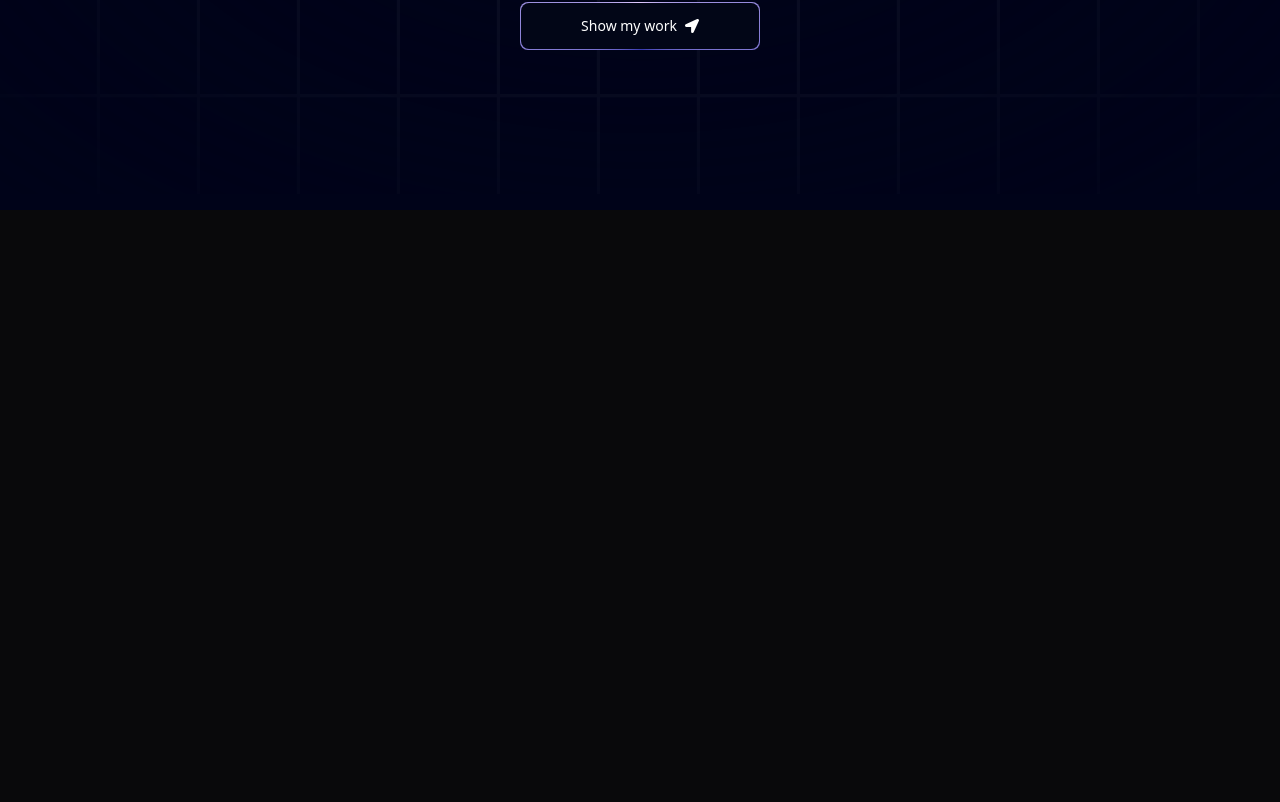
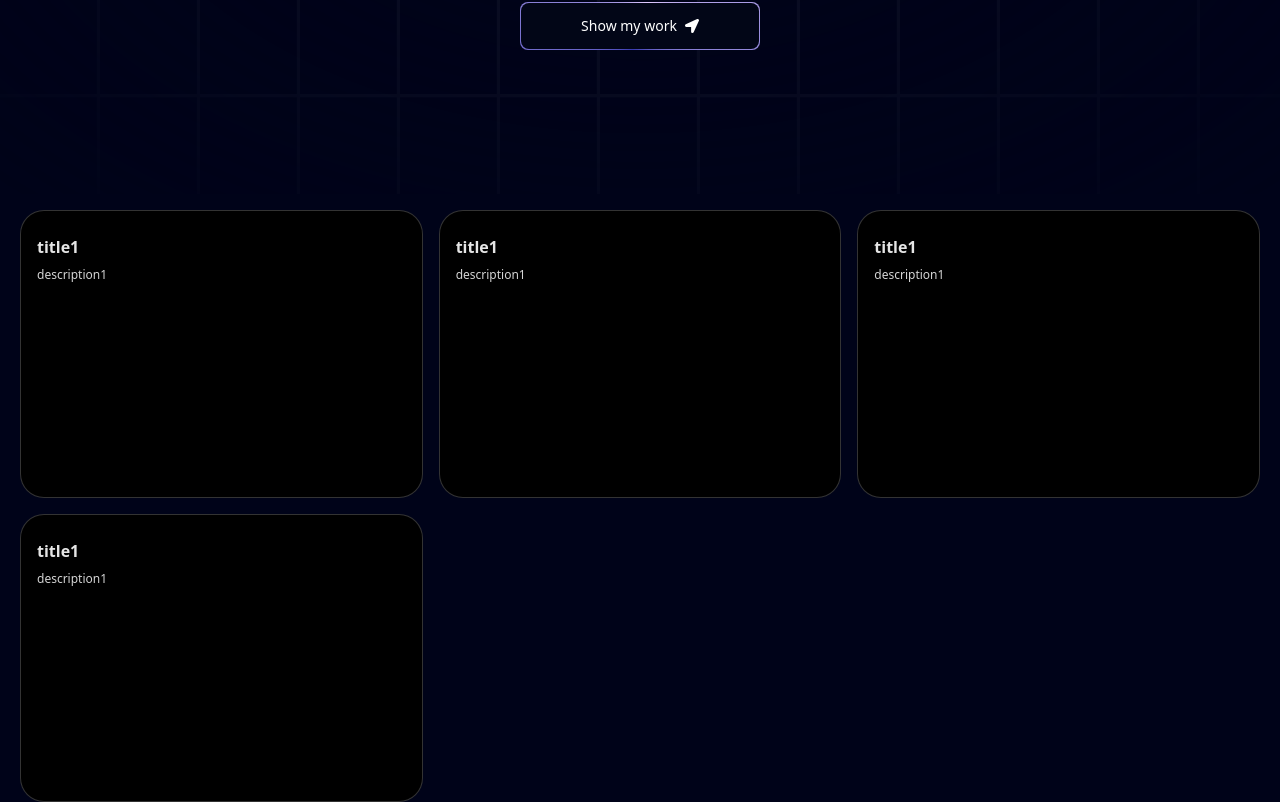
Before and after one commit to NotAisu/portfolio, a Next.js app in the folder projekt/: page / in a window 1280 px wide. Shown: the part 606-1408 px from the top of the page. Before the commit the page ends 816 px from the top, so only its background shows below. Built offline with nearby package versions, Linux system fonts and the light colour scheme.

Commit message:
navbar + Grid from Bentogrid

```diff
--- a/projekt/app/page.tsx
+++ b/projekt/app/page.tsx
@@ -1,11 +1,21 @@
+import Grid from "@/components/Grid";
 import Hero from "@/components/Hero";
+import { FloatingNav } from "@/components/ui/FloatingNav";
+import { FaHome } from "react-icons/fa";
 
 
 export default function Home() {
   return (
     <main className="relative bg-black-100 text-white flex justify-center items-center flex-col overflow-hidden mx-auto sm:px10 px-5">
     <div className="max-w-7xl w-full">
+      <FloatingNav navItems={[
+        { name: "Home", link: "/", icon: <FaHome /> },
+        { name: "About", link: "#about" },
+        { name: "Projects", link: "#projects" },
+        { name: "Contact", link: "#contact" },
+      ]} />
       <Hero />
+      <Grid />
     </div>
     </main>
   );
--- /dev/null
+++ b/projekt/components/Grid.tsx
@@ -0,0 +1,24 @@
+import React from 'react'
+import { BentoGrid, BentoGridItem } from './ui/BentoGrid'
+import { gridItems } from '@/data'
+
+const Grid = () => {
+  return (
+    <section id="about">
+        <BentoGrid>
+            {gridItems.map((item) => (
+                <BentoGridItem
+                    id={item.id}
+                    key={item.id}
+                    title={item.title}
+                    description={item.description}
+                />
+            ))
+            }
+
+        </BentoGrid>
+    </section>
+  )
+}
+
+export default Grid
--- /dev/null
+++ b/projekt/components/ui/BentoGrid.tsx
@@ -0,0 +1,56 @@
+import { cn } from "@/lib/utils";
+
+export const BentoGrid = ({
+  className,
+  children,
+}: {
+  className?: string;
+  children?: React.ReactNode;
+}) => {
+  return (
+    <div
+      className={cn(
+        "grid md:auto-rows-[18rem] grid-cols-1 md:grid-cols-3 gap-4 max-w-7xl mx-auto ",
+        className
+      )}
+    >
+      {children}
+    </div>
+  );
+};
+
+export const BentoGridItem = ({
+  className,
+  title,
+  description,
+  header,
+  icon,
+  id
+}: {
+  className?: string;
+  title?: string | React.ReactNode;
+  description?: string | React.ReactNode;
+  header?: React.ReactNode;
+  icon?: React.ReactNode;
+  id: number;
+}) => {
+  return (
+    <div
+      className={cn(
+        "row-span-1 relative rounded-3xl group/bento hover:shadow-xl transition duration-200 shadow-input dark:shadow-none p-4 dark:bg-black dark:border-white/[0.2] bg-white border border-transparent justify-between flex flex-col space-y-4 border-red-500",
+        className
+      )}
+    >
+      {header}
+      <div className="group-hover/bento:translate-x-2 transition duration-200">
+        {icon}
+        <div className="font-sans font-bold text-neutral-600 dark:text-neutral-200 mb-2 mt-2">
+          {title}
+        </div>
+        <div className="font-sans font-normal text-neutral-600 text-xs dark:text-neutral-300">
+          {description}
+        </div>
+      </div>
+    </div>
+  );
+};
--- /dev/null
+++ b/projekt/data/index.ts
@@ -0,0 +1,7 @@
+export const gridItems = [
+    {title: "title1", description: "description1", id: 1,},
+    {title: "title1", description: "description1", id: 2,},
+    {title: "title1", description: "description1", id: 3,},
+    {title: "title1", description: "description1", id: 4,},
+
+];
```
